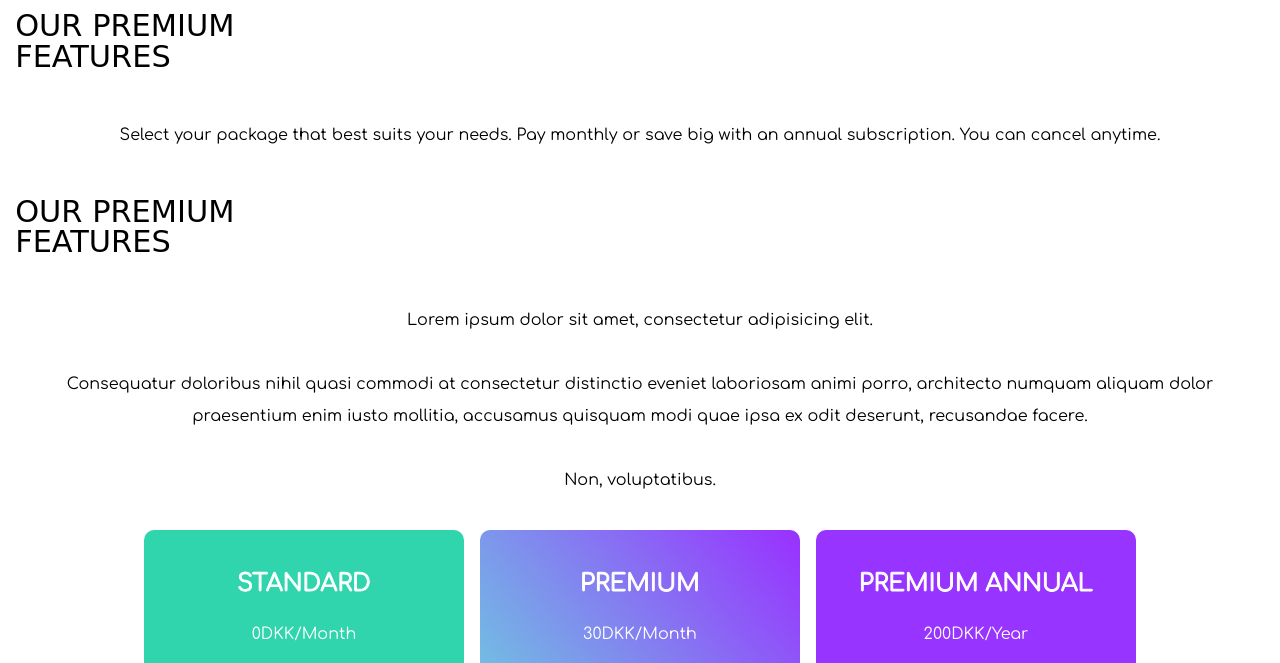
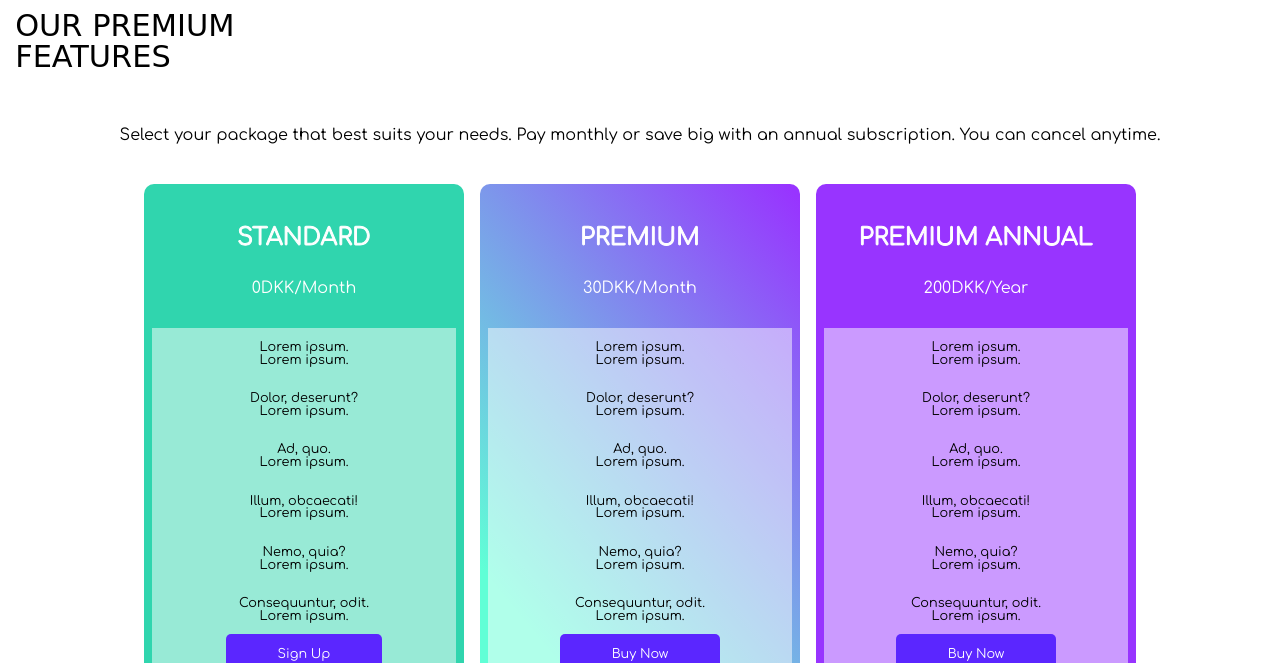
Before and after one commit to jozsef-sogor/gosee-improvements, a plain HTML site: page premium-features.html in a window 1280 px wide. Shown: the part 108-771 px from the top of the page. Drawn offline with nearby package versions, Linux system fonts and the light colour scheme; a web font is replaced by a local one.

Commit message:
Update premium-features.html

```diff
--- a/premium-features.html
+++ b/premium-features.html
@@ -76,16 +76,7 @@
 					</p>
 				</section>
 
-        <main>
-            <article>
-                <section id="premiumText">
-                    <h1>
-                        OUR PREMIUM FEATURES
-                    </h1>
-                    <p>
-                        Lorem ipsum dolor sit amet, consectetur adipisicing elit. <br> <br> Consequatur doloribus nihil quasi commodi at consectetur distinctio eveniet laboriosam animi porro, architecto numquam aliquam dolor praesentium enim iusto mollitia, accusamus quisquam modi quae ipsa ex odit deserunt, recusandae facere. <br> <br> Non, voluptatibus.
-                    </p>
-                </section>
+
 
 
 
```
Lines whose indentation alone changed are shown as unchanged.
